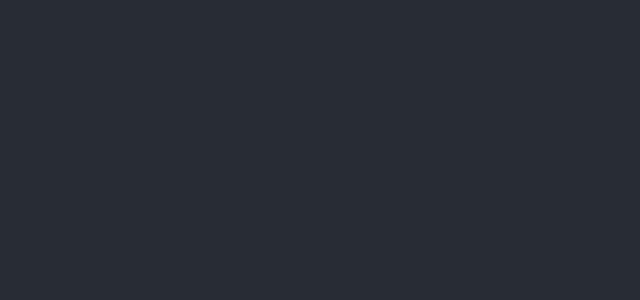
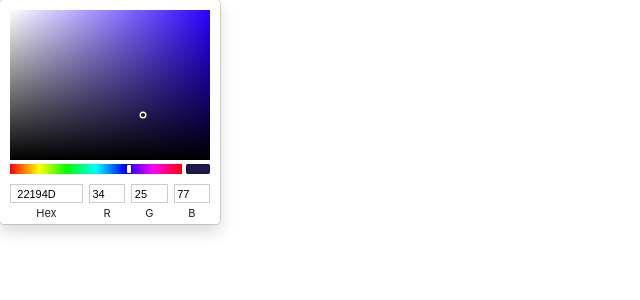
Before and after one commit to rigersleka/color-picker, a React (Create React App) app: page / in a window 1280 px wide. Shown: the top 300 px of the page, without its empty margins (0-640 px from the left). Built offline with nearby package versions, Linux system fonts and the light colour scheme.

Commit message:
implement shadePicker component

```diff
--- a/src/App.js
+++ b/src/App.js
@@ -1,11 +1,23 @@
+import React, { useState } from 'react';
 import './App.css';
 
-function App() {
+import ShadePicker from './ShadePicker';
+
+function App(props) {
+  const [colorPicker, setColorPicker] = useState(props.baseColorState);
+
+  const handleColorChange = (event) => {
+    setColorPicker(event.rgb);
+  };
+
   return (
-    <div className="App">
-      <header className="App-header">
+    <div className='root'>
+      <div className='row'>
+        <ShadePicker
+          color={colorPicker}
+          onChange={handleColorChange} />
+      </div>
 
-      </header>
     </div>
   );
 }
--- /dev/null
+++ b/src/ShadePicker.js
@@ -0,0 +1,17 @@
+import React from 'react';
+import { SketchPicker } from 'react-color';
+
+const ShadePicker = ({ color, onChange }) => {
+  return (
+    <>
+      <SketchPicker
+        disableAlpha={true}
+        presetColors={[]}
+        color={color}
+        onChangeComplete={onChange}
+      />
+    </>
+  );
+};
+
+export default ShadePicker;
```
